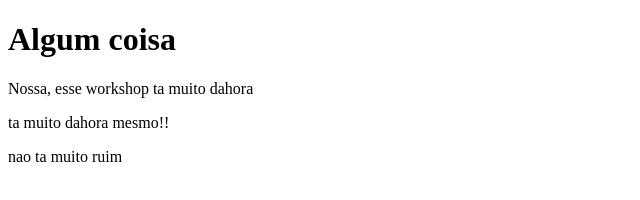
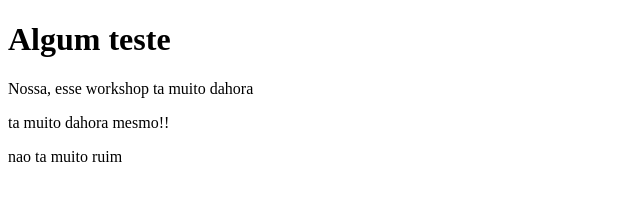
Before and after one commit to hugomeirellest2c/git-workshop, a plain HTML site: page index.html in a window 1280 px wide. Shown: the full height of the page, 0-640 px from the left. Drawn offline with Linux system fonts and the light colour scheme.

Commit message:
Modificacao do titulo

```diff
--- a/index.html
+++ b/index.html
@@ -6,7 +6,7 @@
   <title>Tuturial muito dahora do git</title>
 </head>
 <body>
-  <h1>Algum coisa</h1>
+  <h1>Algum teste</h1>
   <p>Nossa, esse workshop ta muito dahora</p>
   <p>ta muito dahora mesmo!!</p>
   <p>nao ta muito ruim</p>
```
